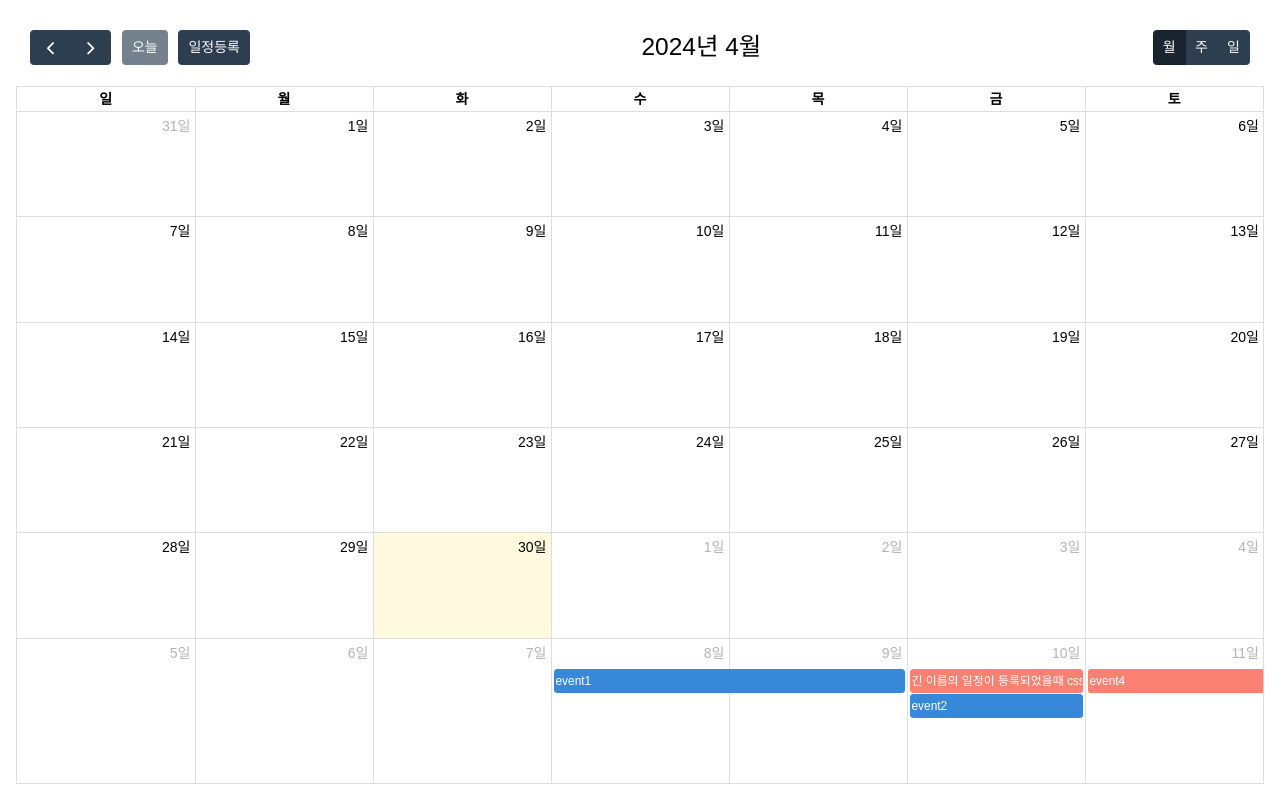
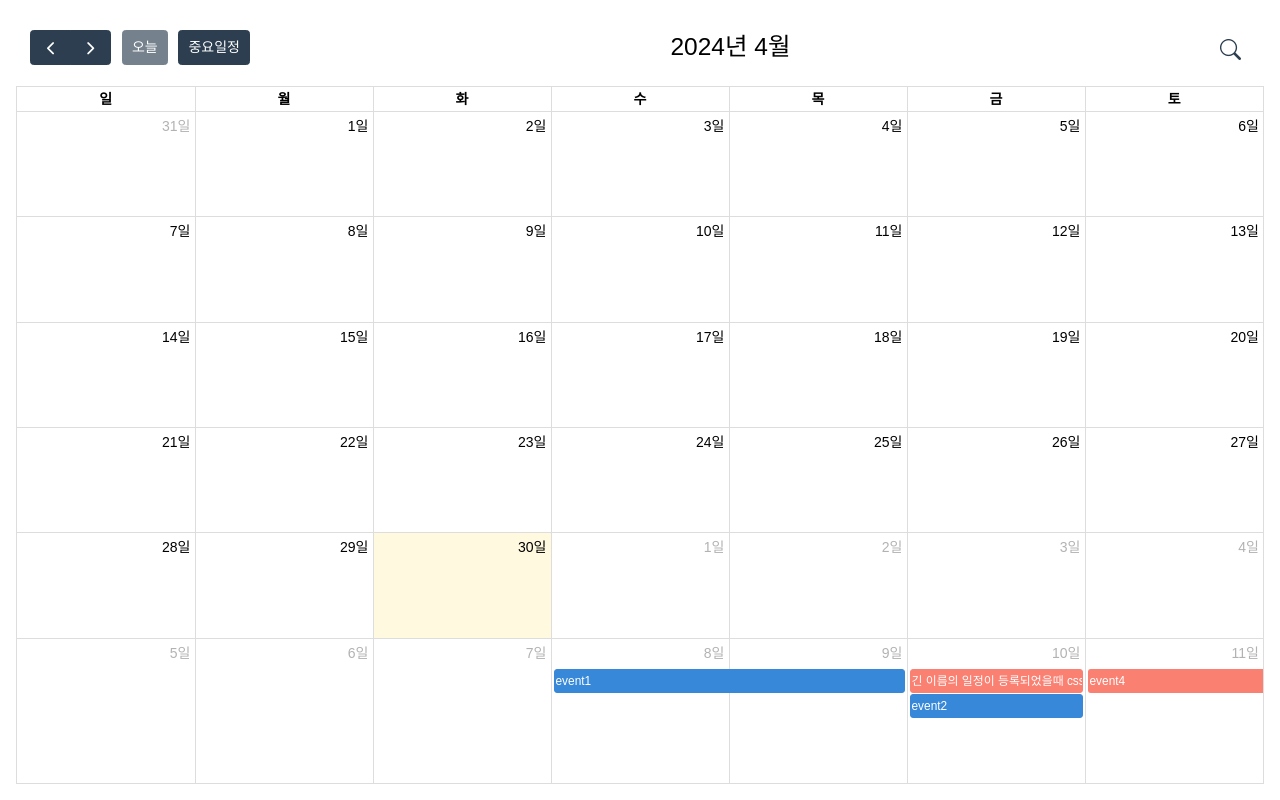
Before and after one commit to 100JM/to-do-list, a React (Vite) app: page / in a window 1280 px wide. Built offline with nearby package versions, Linux system fonts and the light colour scheme; a web font is replaced by a local one.

Commit message:
검색 버튼 & 검색 form 추가

```diff
--- a/package.json
+++ b/package.json
@@ -28,10 +28,13 @@
     "@mui/x-date-pickers": "^7.1.1",
     "@types/material-ui": "^0.21.17",
     "@types/react-datepicker": "^6.2.0",
+    "bootstrap-icons": "^1.11.3",
     "dayjs": "^1.11.10",
     "react": "^18.2.0",
     "react-datepicker": "^6.6.0",
-    "react-dom": "^18.2.0"
+    "react-dom": "^18.2.0",
+    "react-icons": "^5.2.1",
+    "react-transition-group": "^4.4.5"
   },
   "devDependencies": {
     "@types/react": "^18.2.66",
--- a/src/App.tsx
+++ b/src/App.tsx
@@ -8,6 +8,10 @@ import { CssDimValue, EventApi } from '@fullcalendar/core/index.js';
 import koLocale from '@fullcalendar/core/locales/ko';
 
 import dayjs from 'dayjs';
+import 'bootstrap-icons/font/bootstrap-icons.css';
+import { CSSTransition } from 'react-transition-group';
+import SearchIcon from '@mui/icons-material/Search';
+import ArrowBackIcon from '@mui/icons-material/ArrowBack';
 
 import TodoDialog from './components/TaskDialog';
 import CustomAlert from './components/CustomAlert';
@@ -53,6 +57,7 @@ function App() {
     alertText: '',
     alertType: 'success'
   });
+  const [showSearchForm, setShowSearchForm] = useState<boolean>(false);
   const [selectedDateEventList, setSelectedDateEventList] = useState<Array<any>>([]);
   const [selectedDateEventInfo, setSelectedDateEventInfo] = useState<SelectedDateInterface>({
     id: '',
@@ -120,9 +125,9 @@ function App() {
     setToDoList((prevList) => [...prevList, newToDo]);
   }
 
-  const updateTaskInfo = (taskInfo:any) => {
+  const updateTaskInfo = (taskInfo: any) => {
     setToDoList(prevList => prevList.map(i => {
-      if(i.id === taskInfo.id) {
+      if (i.id === taskInfo.id) {
         return {
           ...i,
           ...taskInfo
@@ -133,7 +138,7 @@ function App() {
     }));
   };
 
-  const deleteTaskInfo = (taskId:string) => {
+  const deleteTaskInfo = (taskId: string) => {
     setToDoList(prevList => prevList.filter((i) => {
       return i.id !== taskId;
     }));
@@ -150,6 +155,10 @@ function App() {
 
     setIsOpen(true);
   }, []);
+
+  const searchButtonClickEvt = (isShow: boolean) => {
+    setShowSearchForm(isShow);
+  };
 
   const dateClickEvt = (arg: DateClickArg) => {
     const selectedDateEvt = arg.view.calendar.getEvents().filter((event: EventApi) => {
@@ -232,7 +241,7 @@ function App() {
     });
   };
 
-  const handleShowAlert = (isShow:boolean, alertText:string, alertType: 'error' | 'warning' | 'info' | 'success') => {
+  const handleShowAlert = (isShow: boolean, alertText: string, alertType: 'error' | 'warning' | 'info' | 'success') => {
     setShowAlert((prev) => {
       return {
         ...prev,
@@ -247,6 +256,12 @@ function App() {
     <>
       {isOpen && <TodoDialog isOpen={isOpen} closeTodoModal={closeTodoModal} selectedDate={selectedDate} addNewTodoList={addNewTodoList} updateTaskInfo={updateTaskInfo} deleteTaskInfo={deleteTaskInfo} selectedDateEventList={selectedDateEventList} getSelectedEventInfo={getSelectedEventInfo} setTaskInfo={setTaskInfo} selectedDateEventInfo={selectedDateEventInfo} setSelectedEventInfoDefault={setSelectedEventInfoDefault} handleShowAlert={handleShowAlert} showAlert={showAlert} />}
       <section className="fixed top-0 left-0 right-0 bottom-0 p-4 text-sm font-sans">
+        <CSSTransition
+          in={!showSearchForm}
+          timeout={300}
+          classNames="slide"
+          unmountOnExit
+        >
           <FullCalendar
             plugins={[dayGridPlugin, interactionPlugin]}
             initialView="dayGridMonth"
@@ -255,21 +270,48 @@ function App() {
             locale={koLocale}
             customButtons={{
               addTodoButton: {
-              text: '일정등록',
+                text: '중요일정',
                 click: customButtonClickEvt,
+              },
+              searchButton: {
+                icon: 'bi bi-search',
+                click: () => { searchButtonClickEvt(true) },
               },
             }}
             headerToolbar={{
               left: 'prev,next today addTodoButton',
               center: 'title',
-            right: 'dayGridMonth,dayGridWeek,dayGridDay',
+              right: 'searchButton',
             }}
             dateClick={dateClickEvt}
             events={toDoList}
             displayEventTime={false}
             timeZone='UTC'
           />
-        <CustomAlert showAlert={showAlert} handleShowAlert={handleShowAlert}/>
+        </CSSTransition>
+        <CSSTransition
+          in={showSearchForm}
+          timeout={300}
+          classNames="slide"
+          unmountOnExit
+        >
+          <div className="h-full w-full p-4">
+            <div className="w-full h-10 flex items-center justify-between pb-2">
+              <ArrowBackIcon  onClick={() => searchButtonClickEvt(false)} sx={{cursor: "pointer"}}/>
+              <span className="text-center flex-grow mr-6 text-lg">검색</span>
+            </div>
+            <div className="w-full h-10 border rounded-md p-1 border-gray-400 flex items-center justify-center mb-3">
+              <SearchIcon />
+              <input className="h-full w-full p-2 outline-none" placeholder="키워드" />
+            </div>
+            <div className="w-full" style={{height: "calc(100% - 5.55rem)"}}>
+              <div className="w-full h-full flex justify-center items-center text-gray-400">
+                <span>키워드를 입력하세요.</span>
+              </div>
+            </div>
+          </div>
+        </CSSTransition>
+        <CustomAlert showAlert={showAlert} handleShowAlert={handleShowAlert} />
       </section>
     </>
   )
--- a/src/components/CustomAlert.tsx
+++ b/src/components/CustomAlert.tsx
@@ -33,7 +33,7 @@ const CustomAlert: React.FC<CustomAlertInterface> = ({ showAlert, handleShowAler
     return (
         <Snackbar
             open={showAlert.isShow}
-            autoHideDuration={3000}
+            autoHideDuration={5000}
             onClose={handleClose}
             anchorOrigin={{
                 vertical: 'top',
--- a/src/components/TaskDialog.tsx
+++ b/src/components/TaskDialog.tsx
@@ -93,7 +93,7 @@ interface DateData {
 const koLocale: string = dayjs.locale('ko');
 
 const TodoDialog: React.FC<TodoDialogInterface> = ({ isOpen, closeTodoModal, selectedDate, addNewTodoList, updateTaskInfo, deleteTaskInfo, selectedDateEventList, getSelectedEventInfo, setTaskInfo, selectedDateEventInfo, setSelectedEventInfoDefault, handleShowAlert, showAlert }) => {
-    // 일정 삭제 전 confirm 추가
+
     const defaultStartDateTime = dayjs().set('hour', 9).set('minute', 0).startOf('minute').format('HH:mm');
     const defaultEndDateTime = dayjs().set('hour', 18).set('minute', 0).startOf('minute').format('HH:mm');
 
--- a/src/index.css
+++ b/src/index.css
@@ -10,6 +10,12 @@ html, body, #root {
   padding-top: 1em;
   padding-left: 1em;
   padding-right: 1em;
+}
+
+.fc-searchButton-button {
+  background-color: transparent !important;
+  border: none !important;
+  color: #2c3e50 !important;
 }
 
 .fc-day:hover {
@@ -95,3 +101,21 @@ html, body, #root {
     color: #DC143C;
   }
 }
+
+.slide-enter {
+  transform: translateX(-100%);
+}
+
+.slide-enter-active {
+  transform: translateX(0%);
+  transition: transform 300ms ease-in-out;
+}
+
+.slide-exit {
+  transform: translateX(0%);
+}
+
+.slide-exit-active {
+  transform: translateX(-100%);
+  transition: transform 300ms ease-in-out;
+}
```
Also changed, not shown: 1 other file (tests, documents, lock files or other folders). Lines whose indentation alone changed are shown as unchanged.
